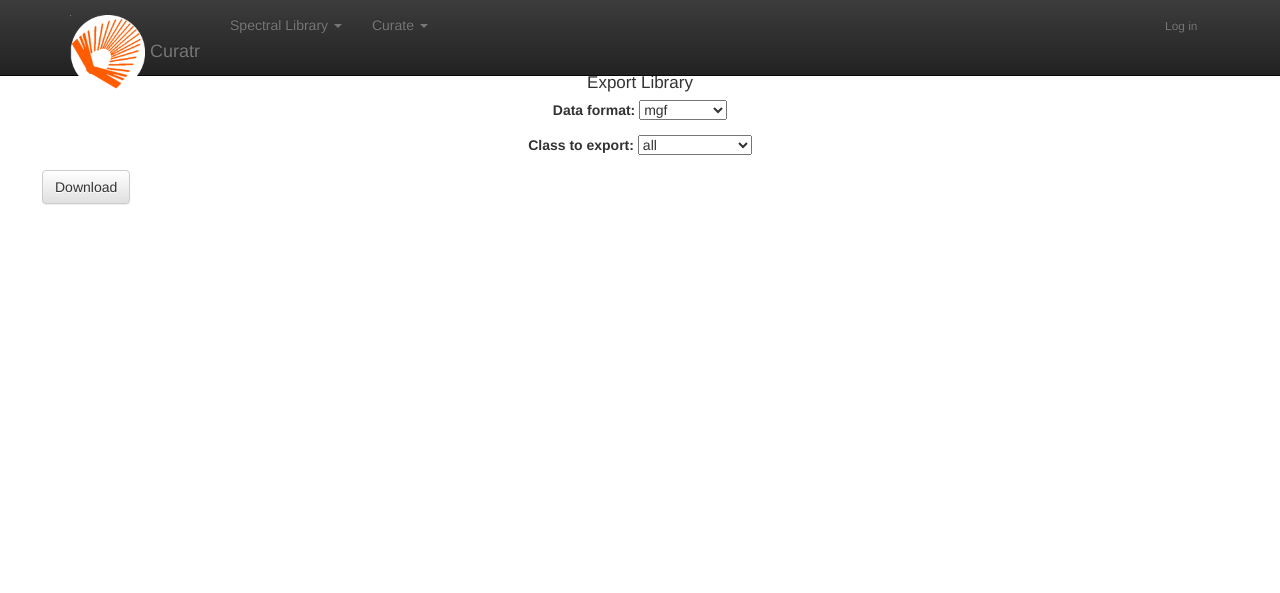
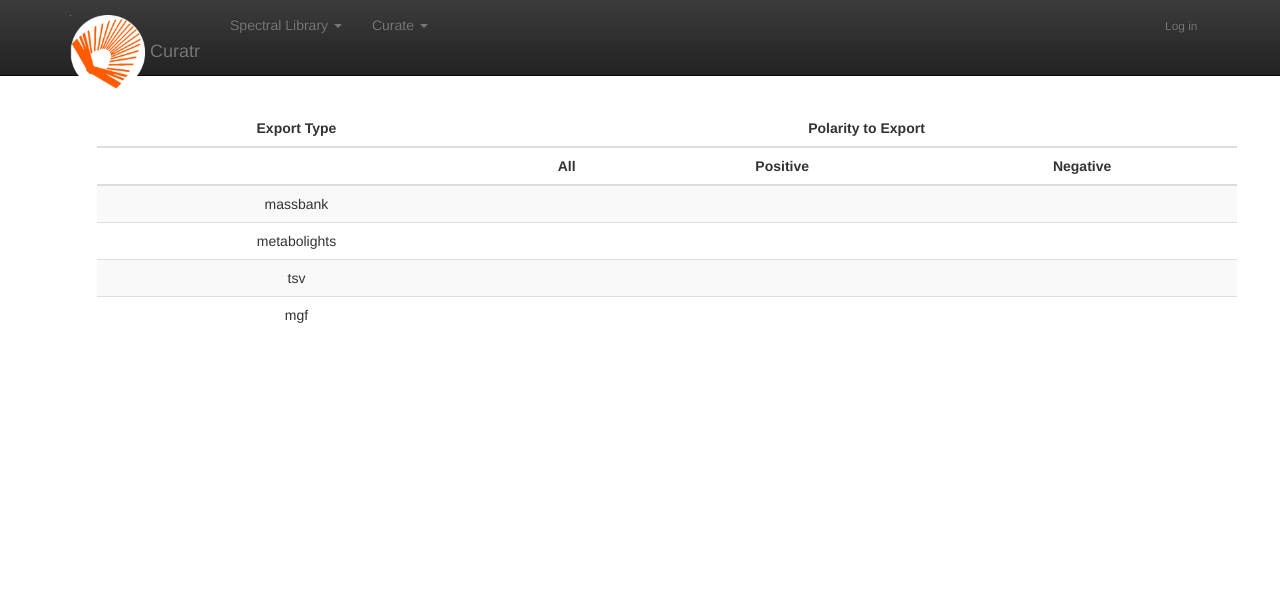
Before and after one commit to alexandrovteam/curatr, a Django app: a page that uses mcf_standard_browser/standards_review/templates/mcf_standards_browse/export_library.html in a window 1280 px wide. Shown: the top 593 px of the page. Run offline with Django 3.2, Linux system fonts and the light colour scheme; parts of the project's set-up code (start-up, migrations or seed data) failed here and were passed over; some libraries are stand-ins or nearby versions; some web fonts are replaced.

Commit message:
updated export page - more restful views - export as table

```diff
--- a/mcf_standard_browser/standards_review/tasks.py
+++ b/mcf_standard_browser/standards_review/tasks.py
@@ -141,8 +141,8 @@ def handle_uploaded_files(metadata, mzml_filepath, d):
         mz[standard] = {}
         for adduct in adducts:
             mz[standard][adduct] = standard.molecule.get_mz(adduct)
-            logger.debug(standard)
-            logger.debug(mz[standard][adduct])
+            logger.debug({'standard': standard})
+            logger.debug({'mz': mz[standard][adduct]})
             delta_mz = mz[standard][adduct] * ppm * 1e-6
             mz_upper[standard][adduct] = mz[standard][adduct] + delta_mz
             mz_lower[standard][adduct] = mz[standard][adduct] - delta_mz
--- a/mcf_standard_browser/standards_review/templates/mcf_standards_browse/export_library.html
+++ b/mcf_standard_browser/standards_review/templates/mcf_standards_browse/export_library.html
@@ -1,13 +1,32 @@
 {% extends 'mcf_standards_browse/base.html' %}
 
 {% block content %}
-    <div id="center">
-    <div id = welcome>
-            <h2>Export Library</h2>
-        <form method="POST" class="data_upload-form" enctype="multipart/form-data">{% csrf_token %}
-            {{ form.as_p }}
-            <button type="submit" class="save btn btn-default">Download</button>
-        </form>
-    </div>
+    <div class="center">
+
+        <div class="container">
+            <table class="table table-striped">
+            <thead>
+            <tr>
+                <th style="text-align: center">Export Type</th>
+                <th colspan="3" style="text-align: center">Polarity to Export</th>
+            </tr>
+            <tr>
+                <th></th>
+                <th style="text-align: center">All</th>
+                <th style="text-align: center">Positive</th>
+                <th style="text-align: center">Negative</th>
+            </tr>
+            </thead>
+                {% for fmt in formats %}
+                <tr>
+                    <td>{{ fmt }}</td>
+                    <td> <a href="{% url 'fragmentSpectrumExport' fmt=fmt  %}"> <span class="glyphicon glyphicon-download-alt"></span>  </a></td>
+                    <td> <a href="{% url 'fragmentSpectrumExport' fmt=fmt  %}?polarity=positive"> <span class="glyphicon glyphicon-download-alt"></span>  </a></td>
+                    <td> <a href="{% url 'fragmentSpectrumExport' fmt=fmt  %}?polarity=negative"> <span class="glyphicon glyphicon-download-alt"></span>  </a></td>
+                </tr>
+                {% endfor %}
+
+            </table>
+        </div>
     </div>
 {% endblock %}
--- a/mcf_standard_browser/standards_review/urls.py
+++ b/mcf_standard_browser/standards_review/urls.py
@@ -20,9 +20,11 @@ urlpatterns = [
     url(r'^molecule/(?P<pk>.+)/$', views.molecule_detail, name='molecule-detail'),
     url(r'^molecule/$', views.molecule_list, name='molecule-list'),
     url(r'^moleculetag/add/$', views.MoleculetagAdd.as_view(), name='moleculetag-add'),
+    url(r'^MS2/export/single/$', views.fragmentSpectrum_export, name='fragmentSpectrum-export'),
+    url(r'^MS2/export/formats/$', views.fragmentSpectrum_export, name='fragmentSpectrumExportFormats'),
+    url(r'^MS2/export/format/(?P<fmt>.+)/$', views.fragmentSpectrumExport, name='fragmentSpectrumExport'),
+    url(r'^MS2/export/zip/$', views.fragmentSpectrum_export, name='fragmentSpectrum-export'),
     url(r'^MS2/export/$', views.fragmentSpectrum_export, name='fragmentSpectrum-export'),
-    url(r'^MS2/export/single/$', views.fragmentSpectrum_export, name='fragmentSpectrum-export'),
-    url(r'^MS2/export/zip/$', views.fragmentSpectrum_export, name='fragmentSpectrum-export'),
     url(r'^MS2/$', views.fragmentSpectrum_list, name='fragmentSpectrum-list'),
     url(r'^MS2/spec(?P<pk>.+)/$', views.fragmentSpectrum_detail, name='fragmentSpectrum-detail'),
     url(r'^upload/dataset/$', views.dataset_upload, name='dataset-upload'),
--- a/mcf_standard_browser/standards_review/views.py
+++ b/mcf_standard_browser/standards_review/views.py
@@ -4,7 +4,6 @@ import os
 import time
 import zipfile
 from collections import Counter, defaultdict
-from tempfile import TemporaryFile
 
 import numpy as np
 from django.conf import settings
@@ -17,12 +16,14 @@ from django.views.decorators.csrf import ensure_csrf_cookie
 from django.views.generic import CreateView
 from django.views.generic import TemplateView, ListView
 from django_tables2 import RequestConfig
-from django.core.urlresolvers import reverse
+from django.http import JsonResponse
+
 from table.views import FeedDataView
 
 import tasks
 import tools
 import plots
+import export
 from models import Standard, FragmentationSpectrum, Dataset, Adduct, Xic, Molecule, MoleculeSpectraCount, MoleculeTag, \
     LcInfo, MsInfo, InstrumentInfo
 from tables import StandardTable, MoleculeTable, SpectraTable, DatasetListTable
@@ -30,7 +31,7 @@ from .forms import AdductForm, MoleculeForm, StandardForm, UploadFileForm, FragS
     StandardBatchForm, ExportLibrary, MoleculeTagForm, StandardAddForm
 
 
-# Create your views here.
+VALID_EXPORT_FORMATS = ['massbank', 'metabolights', 'tsv', 'mgf']
 
 def home_page(request):
     return render(request, 'mcf_standards_browse/home_page.html', )
@@ -447,122 +448,9 @@ class Echo(object):
 
 
 def fragmentSpectrum_export(request):
-    if request.method == 'POST':
-        form = ExportLibrary(request.POST)
-        if form.is_valid():
-            post_dict = dict(request.POST)
-            #spectra_to_export_id = int(post_dict['spectra_to_export'][0])
-            spectra = FragmentationSpectrum.objects.all().filter(reviewed=True).exclude(standard=None)
-            #if spectra_to_export_id == 0:
-            #    spectra = FragmentationSpectrum.objects.all().filter(reviewed=True).exclude(standard=None)
-            #elif spectra_to_export_id == 1:
-            #    spectra = FragmentationSpectrum.objects.all().filter(reviewed=True)
-            #elif spectra_to_export_id == 2:
-            #    spectra = FragmentationSpectrum.objects.all()
-            #else:
-            #    raise ValueError('export code not known')
-            class_to_export_id = int(post_dict['class_to_export'][0])
-            if class_to_export_id == 0: # all
-                spectra = spectra
-            if class_to_export_id == 1: # positive
-                spectra = spectra.exclude(adduct__charge__lte=0)
-            if class_to_export_id == 2: # negative
-                spectra = spectra.exclude(adduct__charge__gte=0)
-            data_format_id = int(post_dict['data_format'][0])
-            spec_pairs = [[spectrum, zip(spectrum.centroid_mzs, spectrum.centroid_ints, (999/(np.max(spectrum.centroid_ints))*spectrum.centroid_ints).astype(int))] for spectrum in spectra]
-            c = {'spec_data': spec_pairs}
-            if data_format_id == 0:  # mgf
-                content_type = "text/txt"
-                response = HttpResponse(content_type=content_type)
-                response['Content-Disposition'] = 'attachment; filename=mcf_spectra.mgf'
-                t = loader.get_template('mcf_standards_browse/mgf_template.mgf')
-                response.write(t.render(c))
-            elif data_format_id == 1:  # msp
-                content_type = "text/txt"
-                response = HttpResponse(content_type=content_type)
-                response['Content-Disposition'] = 'attachment; filename=mcf_spectra.msp'
-                t = loader.get_template('mcf_standards_browse/mgf_template.msp')
-                response.write(t.render(c))
-            elif data_format_id == 2:  # csv
-                content_type = "text/tsv"
-                response = HttpResponse(content_type=content_type)
-                response['Content-Disposition'] = 'attachment; filename=mcf_spectra.tsv'
-                t = loader.get_template('mcf_standards_browse/spectra_export_template.csv')
-                response.write(t.render(c))
-                # writer = csv.writer(pseudo_buffer, dialect='excel')
-                # content_type = "text/csv"
-                # response = StreamingHttpResponse((writer.writerow([spectrum.dataset, spectrum.precursor_mz, spectrum.spec_num, spectrum.standard, spectrum.adduct, spectrum.centroid_mzs, spectrum.centroid_ints]) for spectrum in spectra),
-                #                     content_type=content_type)
-                # response['Content-Disposition'] = 'attachment; filename=mcf_spectra.csv'
-            elif data_format_id == 3:  # ebi json
-                # if you wanted to do this in memory
-                # in_memory = StringIO()
-                # zip = ZipFile(in_memory, "w")
-                zf_n = os.path.join(settings.MEDIA_ROOT, 'tmp_ebi_export.zip')
-                zf = zipfile.ZipFile(zf_n, mode="w")
-                filename_list = []
-                for cc in spec_pairs:
-                    if cc[0].standard:
-                        export_filename = "InventoryID{}".format(cc[0].standard.inventory_id)
-                    else:
-                        export_filename = 'unknown_standard'
-                    ii = 0
-                    _export_filename = export_filename
-                    while _export_filename in filename_list:
-                        _export_filename = "{}_{}".format(export_filename, ii)
-                        ii += 1
-                    export_filename = _export_filename
-                    filename_list.append(export_filename)
-                    logging.debug(export_filename)
-                    t = loader.get_template('mcf_standards_browse/export_template_ebi.json')
-                    r = t.render({'spec_data': [cc, ]})
-                    info = zipfile.ZipInfo(export_filename.format(ii),
-                                           date_time=time.localtime(time.time()),
-                                           )
-                    info.compress_type = zipfile.ZIP_DEFLATED
-                    info.comment = 'Remarks go here'
-                    info.create_system = 0
-                    zf.writestr(info, r)
-                zf.close()
-                logging.debug('open file: ')
-                zfr = zipfile.ZipFile(zf_n, 'r')
-                logging.debug(zfr.read(export_filename))
-                response = HttpResponse(content_type="application/zip")
-                response['Content-Disposition'] = 'attachment; filename="mcf_spectra.zip"'
-                response.write(open(zf_n, 'r').read())
-            elif data_format_id == 4:  # massbank
-                fn_counter = defaultdict(int)  # counts filename occurence for disambiguation
-                zf_n = TemporaryFile('w+b', suffix='.zip', dir=settings.MEDIA_ROOT)
-                with zipfile.ZipFile(zf_n, mode="w") as zf:
-                    for spectrum, peak_list in spec_pairs:
-                        if spectrum.standard:
-                            ambiguous_fn = "Inventory_ID{}".format(spectrum.standard.inventory_id)
-                        else:
-                            ambiguous_fn = 'unknown_standard'
-                        export_filename = "{}_{}.txt".format(ambiguous_fn, fn_counter[ambiguous_fn])
-                        fn_counter[ambiguous_fn] += 1
-                        t = loader.get_template('mcf_standards_browse/export_template_massbank.txt')
-                        timestamp = time.localtime(time.time())
-                        full_url = request.build_absolute_uri(reverse('fragmentSpectrum-detail', args=(spectrum.pk,)))
-                        r = t.render({'spectrum': spectrum, 'peak_list': peak_list, 'num_peak': len(peak_list),
-                                      'settings': settings,
-                                      'info':{
-                                            'url': full_url,
-                                            'ion_mode': 'POSITIVE' if spectrum.adduct.charge > 0 else 'NEGATIVE'}
-                                      })
 
-                        info = zipfile.ZipInfo(export_filename, date_time=timestamp)
-                        info.compress_type = zipfile.ZIP_DEFLATED
-                        info.comment = 'generated by curatr'
-                        info.create_system = 0
-                        zf.writestr(info, r.encode('utf-8'))
-                zf_n.seek(0)
-                response = FileResponse(zf_n, content_type="application/zip")
-                response['Content-Disposition'] = 'attachment; filename="mcf_spectra.zip"'
-            return response
-    else:
-        form = ExportLibrary()
-    return render(request, 'mcf_standards_browse/export_library.html', {'form': form})
+
+    return render(request, 'mcf_standards_browse/export_library.html', {'form': {}, 'formats': VALID_EXPORT_FORMATS})
 
 
 @login_required()
@@ -625,3 +513,29 @@ def library_stats(request):
 
 def _percent(numerator, total_spectra, ndigits=2):
     return round((100.0 * numerator) / total_spectra, ndigits=ndigits)
+
+
+def fragmentSpectrumExportFormats(request):
+    return JsonResponse({'export_formats': VALID_EXPORT_FORMATS})
+
+
+def fragmentSpectrumExport(request, fmt):
+    print('export', fmt)
+    if not fmt in VALID_EXPORT_FORMATS:
+        raise ValueError('unrecognised export format {}'.format(fmt))
+    polarity = request.GET.get('polarity', None)
+    spectra = FragmentationSpectrum.objects.all().filter(reviewed=True).exclude(standard=None)
+    if polarity:
+        if polarity == 'positive':
+            spectra = spectra.exclude(adduct__charge__lte=0)
+        elif polarity == 'negative':
+            spectra = spectra.exclude(adduct__charge__gte=0)
+        else:
+            raise ValueError("value of polarity not valid {}".format(polarity))
+
+    spec_pairs = [[spectrum, zip(spectrum.centroid_mzs, spectrum.centroid_ints,
+                                 (999 / (np.max(spectrum.centroid_ints)) * spectrum.centroid_ints).astype(int))] for
+                  spectrum in spectra]
+    exporter = getattr(export, 'get_'+fmt)
+    response = exporter(request, spec_pairs)
+    return response
```
Also changed, not shown: mcf_standard_browser/standards_review/export.py (added, +110 -0 lines).
